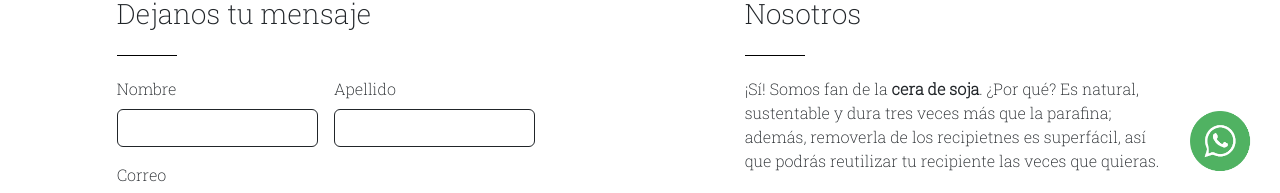
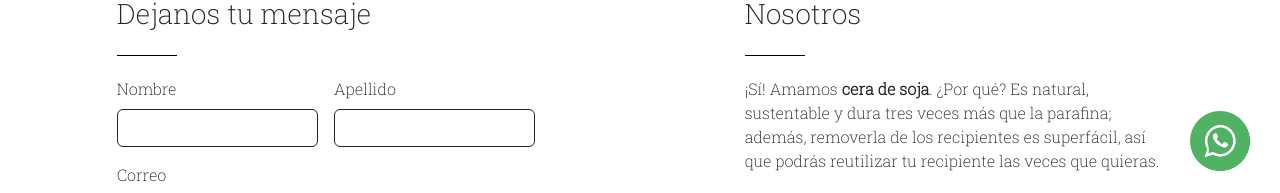
Before and after one commit to debofedre/naturaldeco, a website: page paginas/contacto.html in a window 1280 px wide. Shown: the part 599-792 px from the top of the page. Drawn offline with nearby package versions, Linux system fonts and the light colour scheme.

Commit message:
Nosotros contacto

```diff
--- a/paginas/contacto.html
+++ b/paginas/contacto.html
@@ -105,7 +105,7 @@
     <article class="col-md-4 mt-mobile">
       <h2 class="nosotrosTitulo h3 mt-4 mb-4">Nosotros</h2>
       <div class="lineaContacto"></div>
-      <p>¡Sí! Somos fan de la <span class="font-weight">cera de soja</span>. ¿Por qué? Es natural, sustentable y dura tres veces más que la parafina; además, removerla de los recipietnes es superfácil, así que podrás reutilizar tu recipiente las veces que quieras.</p>
+      <p>¡Sí! Amamos <span class="font-weight">cera de soja</span>. ¿Por qué? Es natural, sustentable y dura tres veces más que la parafina; además, removerla de los recipientes es superfácil, así que podrás reutilizar tu recipiente las veces que quieras.</p>
       <h2 class="contactoTitulo h3 mt-4 mb-4">Contacto</h2>
       <div class="lineaContacto"></div>
       <p><span class="font-weight">Correo:</span> naturaldeco@gmail.com</p>
```
